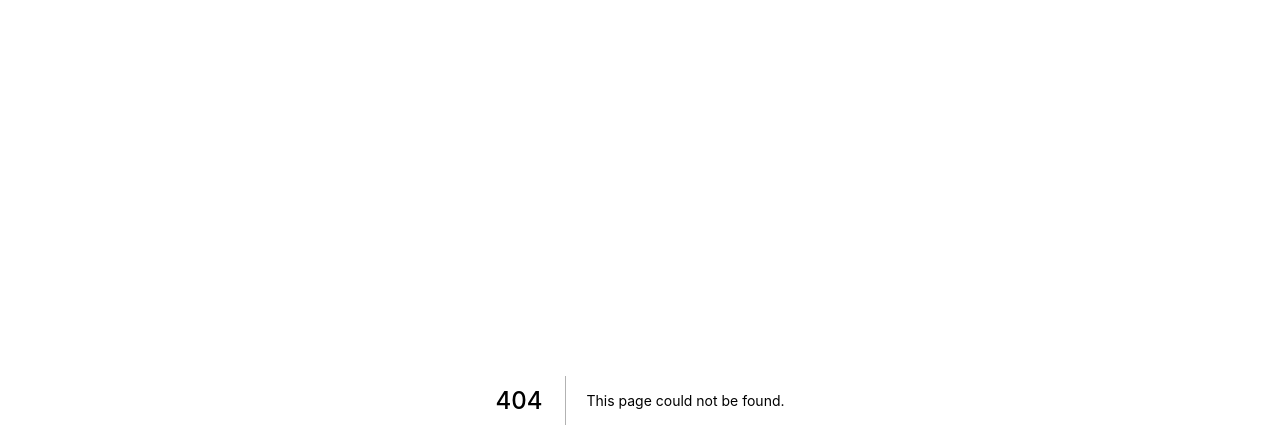
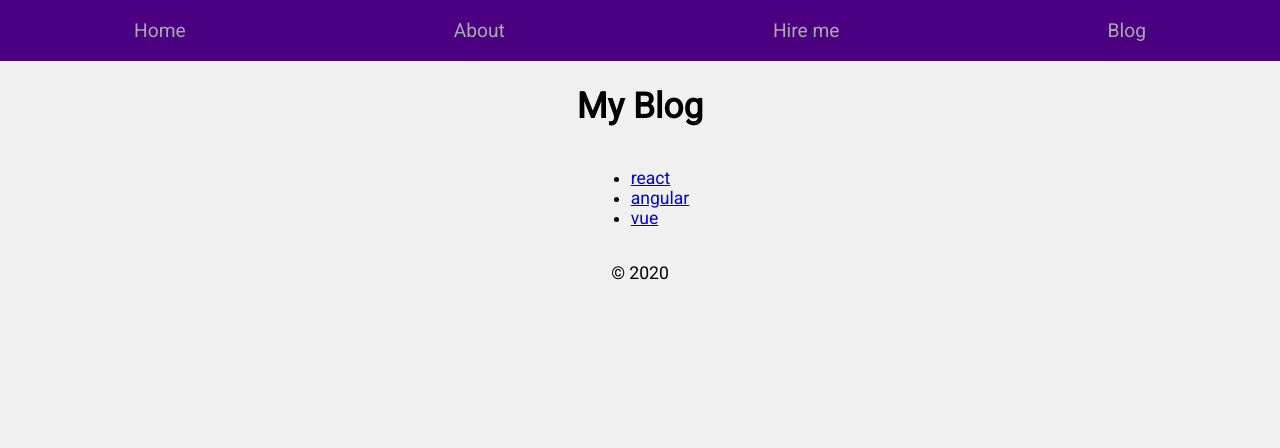
Before and after one commit to nroa/next-portfolio, a Next.js app: page /blog in a window 1280 px wide. Before the commit this address had no page. Shown: the top 448 px of the page. Built offline with nearby package versions, Linux system fonts and the light colour scheme; a small style sheet from the web is missing.

Commit message:
Dynamic Pages with Query Parameters

```diff
--- a/components/Layout.js
+++ b/components/Layout.js
@@ -20,6 +20,7 @@
       <Link href="/"><a>Home</a></Link>
       <Link href="/about"><a>About</a></Link>
       <Link href="/hireme"><a>Hire me</a></Link>
+      <Link href="/blog"><a>Blog</a></Link>
     </header>
 
     <h1>{title}</h1>
--- a/pages/about.js
+++ b/pages/about.js
@@ -6,7 +6,7 @@
 export default class About extends Component {
 
   static async getInitialProps() {
-    const res = await fetch('https://api.github.com/users/nrofdsfsdfa')
+    const res = await fetch('https://api.github.com/users/nroa')
     const statusCode = res.status > 200 ? res.status : false
     const data = await res.json()
 
--- /dev/null
+++ b/pages/blog.js
@@ -0,0 +1,20 @@
+import Layout from "../components/Layout"
+import Link from 'next/link'
+
+const PostLink = ({ title }) => (
+  <li>
+    <Link href={`/post?title=${title}`}>
+      <a>{title}</a>
+    </Link>
+  </li>
+);
+
+export default () => (
+  <Layout title="My Blog">
+    <ul>
+      <PostLink title="react" />
+      <PostLink title="angular" />
+      <PostLink title="vue" />
+    </ul>
+  </Layout>
+)
```
Also changed, not shown: pages/post.js (added, +15 -0 lines).
